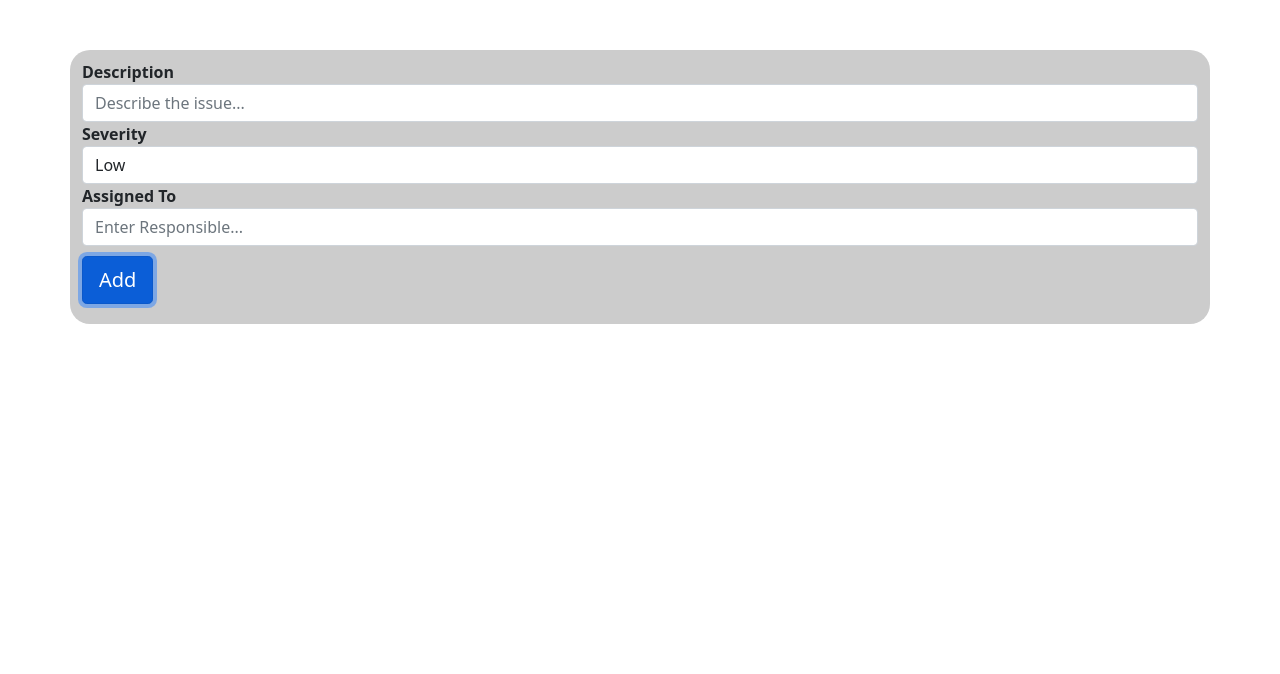
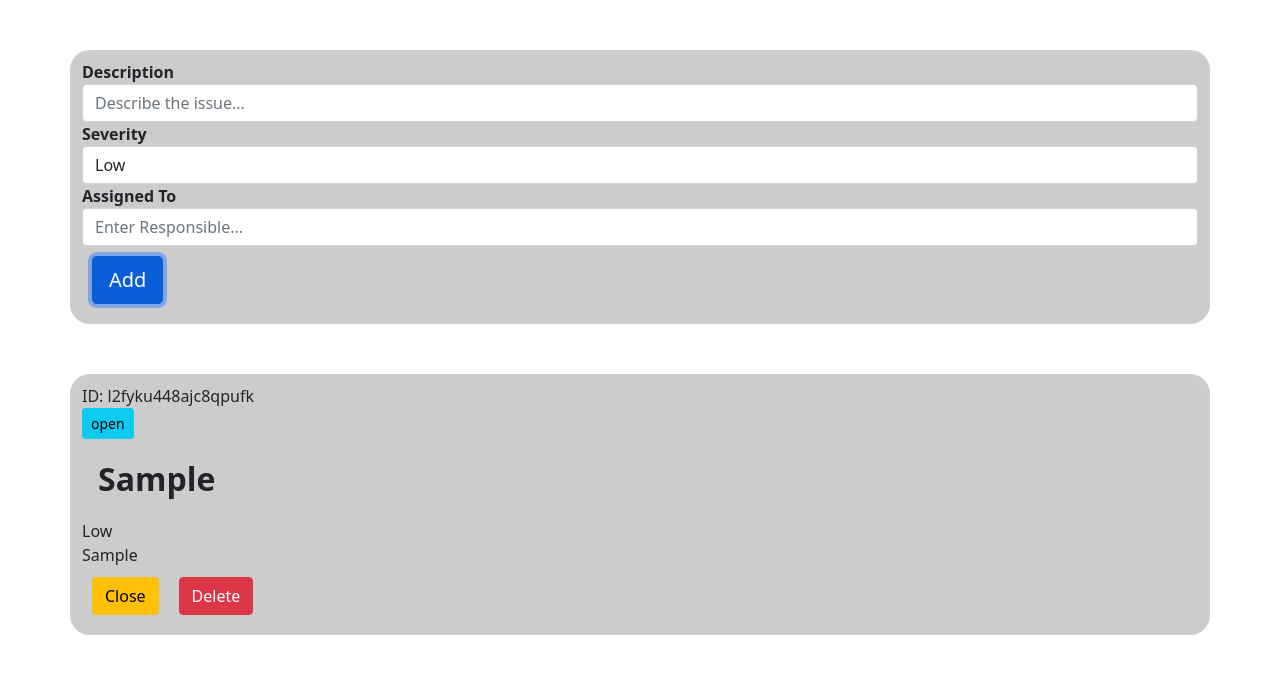
Before and after one commit to ayoncoderex/issue-tracker, a plain HTML site: page index.html in a window 1280 px wide. Both pictures are taken after typing "Sample", "Sample" into the empty fields and a click on the button "Add". Drawn offline with nearby package versions, Linux system fonts and the light colour scheme.

Commit message:
Add show issue

```diff
--- a/css/style.css
+++ b/css/style.css
@@ -1,12 +1,18 @@
 .wrapper {
-    margin-top: 50px;
-    padding: 10px;
-    background: #ccc;
-    border-radius: 20px;
+  margin-top: 50px;
+  padding: 10px;
+  background: #ccc;
+  border-radius: 20px;
 }
 .margin-10 {
-    margin: 10px 0px;
+  margin: 10px;
 }
 label {
-    font-weight: bold;
+  font-weight: bold;
 }
+
+.description {
+  font-size: 2rem;
+  font-weight: bold;
+  margin: 0.5em;
+}
--- a/index.html
+++ b/index.html
@@ -40,6 +40,7 @@
       </div>
       <button class="btn btn-primary margin-10 btn-lg" id="add">Add</button>
     </div>
+    <div id="show-issues"></div>
     <script src="js/script.js"></script>
   </body>
 </html>
--- a/js/script.js
+++ b/js/script.js
@@ -1,15 +1,22 @@
+// localstorage item key
 let dbName = "issueDB";
 
+
+// dom element references
 const issueDescription = document.getElementById("description");
 const issueSeverity = document.getElementById("severity");
 const issueAssignedTo = document.getElementById("assigned-to");
 const addBtn = document.getElementById("add");
+const showIssuesDiv = document.getElementById("show-issues");
 
+
+// resets the text input fields
 function resetIssueInput() {
   issueDescription.value = "";
   issueAssignedTo.value = "";
 }
 
+// checks if the user input is valid and returns string "ok" or error message otherwise
 function checkIssue(issue) {
   let msg = "ok";
   if (issue.description === "") msg = "Please describe your issue.";
@@ -18,10 +25,12 @@ function checkIssue(issue) {
   if (issue.assignedTo === "") msg = "Please type an asignee name.";
   return msg;
 }
-
+// generated unique uid
 function generateUID() {
   return Date.now().toString(36) + Math.random().toString(36).substr(2);
 }
+
+// runs when user adds an issue
 function addIssue() {
   let issue = {
     id: generateUID(),
@@ -33,14 +42,18 @@ function addIssue() {
   issue.description = issueDescription.value;
   issue.severity = issueSeverity.value;
   issue.assignedTo = issueAssignedTo.value;
+
   let checkResult = checkIssue(issue);
   if (checkResult === "ok") {
     saveToLocalStorage(issue);
     resetIssueInput();
+    let element = createIssueElement(issue);
+    showIssuesDiv.prepend(element);
   } else {
     alert(checkResult);
   }
 }
+// stores the issue to localstorage
 function saveToLocalStorage(issue) {
   let issuesList = localStorage.getItem(dbName);
   if (issuesList === null) {
@@ -52,4 +65,69 @@ function saveToLocalStorage(issue) {
     localStorage.setItem(dbName, JSON.stringify(issuesListArray));
   }
 }
+
+// fetches all the issues in localstorages and shows in html
+function showIssues() {
+  let issuesList = localStorage.getItem(dbName);
+  if (issuesList == null) return;
+  let issuesListArray = JSON.parse(issuesList);
+
+  for(let i = issuesListArray.length - 1; i >=0 ; i--) {
+    let issue = issuesListArray[i];
+    let element = createIssueElement(issue);
+    showIssuesDiv.append(element);
+  };
+}
+
+// creates and returns an issue dom element with all the styles
+function createIssueElement(issue) {
+  let wrapperDiv = document.createElement("div");
+  let idDiv = document.createElement("div");
+  let statusButton = document.createElement("button");
+  let descriptionDiv = document.createElement("div");
+  let severityDiv = document.createElement("div");
+  let assigendToDiv = document.createElement("div");
+  let closeButton = document.createElement("button");
+  let deleteButton = document.createElement("button");
+
+  wrapperDiv.setAttribute("class", "wrapper container");
+  statusButton.setAttribute("class", "btn btn-info btn-sm");
+  descriptionDiv.setAttribute("class", "description");
+  closeButton.setAttribute("class", "btn btn-warning margin-10");
+  closeButton.setAttribute("onclick", `closeIssue("${issue.id}");`);
+  deleteButton.setAttribute("class", "btn btn-danger margin-10");
+  deleteButton.setAttribute("onclick", `deleteIssue("${issue.id}");`);
+
+  idDiv.innerText = "ID: " + issue.id;
+  statusButton.innerText = issue.status;
+  descriptionDiv.innerText = issue.description;
+  severityDiv.innerText = issue.severity;
+  assigendToDiv.innerText = issue.assignedTo;
+  closeButton.innerText = "Close";
+  deleteButton.innerText = "Delete";
+  wrapperDiv.append(idDiv);
+  wrapperDiv.append(statusButton);
+  wrapperDiv.append(descriptionDiv);
+  wrapperDiv.append(severityDiv);
+  wrapperDiv.append(assigendToDiv);
+  wrapperDiv.append(closeButton);
+  wrapperDiv.append(deleteButton);
+  return wrapperDiv;
+}
+
+// updates a single issue element
+function updateIssueElement(issueID) {
+
+}
+// function deleteIssue(id) {
+//   let issuesList = localStorage.getItem(dbName);
+//   if (issuesList == null) return;
+//   let issuesListArray = JSON.parse(issuesList);
+//   for(let i = 0; i < issuesListArray.length; i++) {
+
+//   }
+//   localStorage.setItem(dbName, JSON.stringify(issuesListArray));
+// }
+
 addBtn.addEventListener("click", addIssue);
+showIssues();
```
